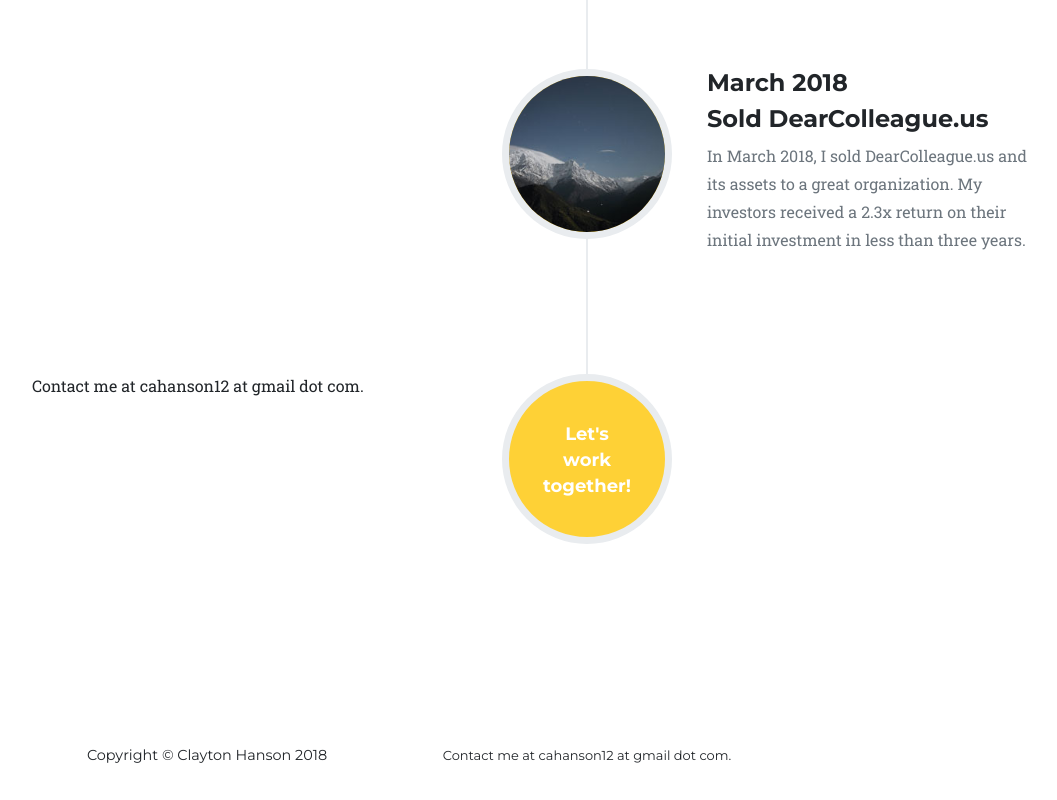
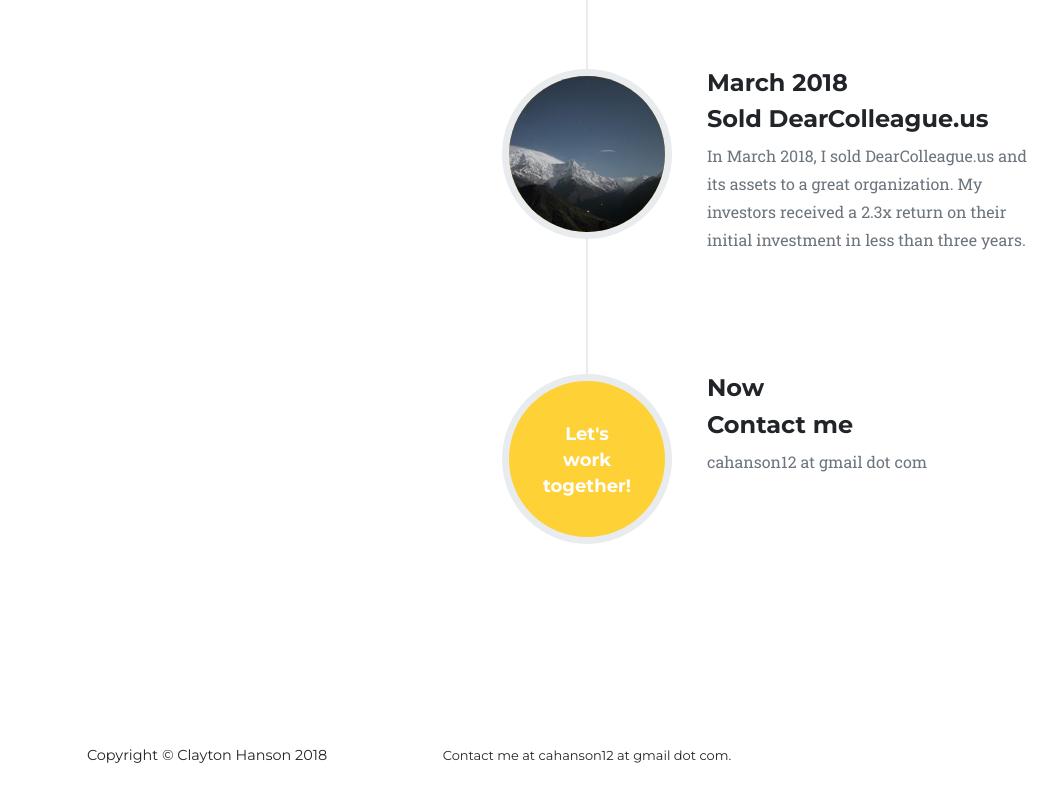
Before and after one commit to mrhanson3/mrhanson3.github.io, a plain HTML site: page index.html in a window 1280 px wide. Shown: the part 3751-4551 px from the top of the page, without its empty margins (53-1110 px from the left). Drawn offline with nearby package versions, Linux system fonts and the light colour scheme; a script that the page names is missing; a web font is replaced by a local one.

Commit message:
Update index.html

```diff
--- a/index.html
+++ b/index.html
@@ -343,7 +343,15 @@
                     <br>work
                     <br>together!</h4>
                 </div>
-                <div class="timeline-body">Contact me at cahanson12 at gmail dot com.</div>
+                <div class="timeline-panel">
+                  <div class="timeline-heading">
+                    <h4>Now</h4>
+                    <h4 class="subheading">Contact me</h4>
+                  </div>
+                  <div class="timeline-body">
+                    <p class="text-muted">cahanson12 at gmail dot com</p>
+                  </div>
+                </div>
               </li>
             </ul>
           </div>
@@ -351,96 +359,7 @@
       </div>
     </section>
 
-    <!-- Team -->
-    <!--section class="bg-light" id="team">
-      <div class="container">
-        <div class="row">
-          <div class="col-lg-12 text-center">
-            <h2 class="section-heading text-uppercase">Our Amazing Team</h2>
-            <h3 class="section-subheading text-muted">Lorem ipsum dolor sit amet consectetur.</h3>
-          </div>
-        </div>
-        <div class="row">
-          <div class="col-sm-4">
-            <div class="team-member">
-              <img class="mx-auto rounded-circle" src="img/team/1.jpg" alt="">
-              <h4>Kay Garland</h4>
-              <p class="text-muted">Lead Designer</p>
-              <ul class="list-inline social-buttons">
-                <li class="list-inline-item">
-                  <a href="#">
-                    <i class="fa fa-twitter"></i>
-                  </a>
-                </li>
-                <li class="list-inline-item">
-                  <a href="#">
-                    <i class="fa fa-facebook"></i>
-                  </a>
-                </li>
-                <li class="list-inline-item">
-                  <a href="#">
-                    <i class="fa fa-linkedin"></i>
-                  </a>
-                </li>
-              </ul>
-            </div>
-          </div>
-          <div class="col-sm-4">
-            <div class="team-member">
-              <img class="mx-auto rounded-circle" src="img/team/2.jpg" alt="">
-              <h4>Larry Parker</h4>
-              <p class="text-muted">Lead Marketer</p>
-              <ul class="list-inline social-buttons">
-                <li class="list-inline-item">
-                  <a href="#">
-                    <i class="fa fa-twitter"></i>
-                  </a>
-                </li>
-                <li class="list-inline-item">
-                  <a href="#">
-                    <i class="fa fa-facebook"></i>
-                  </a>
-                </li>
-                <li clas="list-inline-item">
-                  <a href="#">
-                    <i class="fa fa-linkedin"></i>
-                  </a>
-                </li>
-              </ul>
-            </div>
-          </div>
-          <div class="col-sm-4">
-            <div class="team-member">
-              <img class="mx-auto rounded-circle" src="img/team/3.jpg" alt="">
-              <h4>Diana Pertersen</h4>
-              <p class="text-muted">Lead Developer</p>
-              <ul class="list-inline social-buttons">
-                <li class="list-inline-item">
-                  <a href="#">
-                    <i class="fa fa-twitter"></i>
-                  </a>
-                </li>
-                <li class="list-inline-item">
-                  <a href="#">
-                    <i class="fa fa-facebook"></i>
-                  </a>
-                </li>
-                <li class="list-inline-item">
-                  <a href="#">
-                    <i class="fa fa-linkedin"></i>
-                  </a>
-                </li>
-              </ul>
-            </div>
-          </div>
-        </div>
-        <div class="row">
-          <div class="col-lg-8 mx-auto text-center">
-            <p class="large text-muted">Lorem ipsum dolor sit amet, consectetur adipisicing elit. Aut eaque, laboriosam veritatis, quos non quis ad perspiciatis, totam corporis ea, alias ut unde.</p>
-          </div>
-        </div>
-      </div>
-    </section-->
+
 
     <!-- Clients
     <section class="py-5">
@@ -470,53 +389,7 @@
       </div>
     </section>-->
 
-    <!-- Contact -->
-    <!--section class="bg-light" id="contact">
-      <div class="container">
-        <div class="row">
-          <div class="col-lg-12 text-center">
-            <div class="intro-lead-in">
-            <h2>Contact me</h2>
-            <h2>cahanson12 at gmail dot com</h2>
-             </div>
-            <h3 class="section-subheading text-muted"></h3>
-          </div>
-        </div>
-        <div class="row">
-          <div class="col-lg-12">
-            <form id="contactForm" name="sentMessage" novalidate="novalidate">
-              <div class="row">
-                <div class="col-md-6">
-                  <div class="form-group">
-                    <input class="form-control" id="name" type="text" placeholder="Your Name *" required="required" data-validation-required-message="Please enter your name.">
-                    <p class="help-block text-danger"></p>
-                  </div>
-                  <div class="form-group">
-                    <input class="form-control" id="email" type="email" placeholder="Your Email *" required="required" data-validation-required-message="Please enter your email address.">
-                    <p class="help-block text-danger"></p>
-                  </div>
-                  <div class="form-group">
-                    <input class="form-control" id="phone" type="tel" placeholder="Your Phone *" required="required" data-validation-required-message="Please enter your phone number.">
-                    <p class="help-block text-danger"></p>
-                  </div>
-                </div>
-                <div class="col-md-6">
-                  <div class="form-group">
-                    <textarea class="form-control" id="message" placeholder="Your Message *" required="required" data-validation-required-message="Please enter a message."></textarea>
-                    <p class="help-block text-danger"></p>
-                  </div>
-                </div>
-                <div class="clearfix"></div>
-                <div class="col-lg-12 text-center">
-                  <div id="success"></div>
-                  <button id="sendMessageButton" class="btn btn-primary btn-xl text-uppercase" type="submit">Send Message</button>
-                </div>
-              </div>
-            </form>
-          </div>
-        </div>
-      </div>
-    </section-->
+
 
     <!-- Footer -->
     <footer>
```
